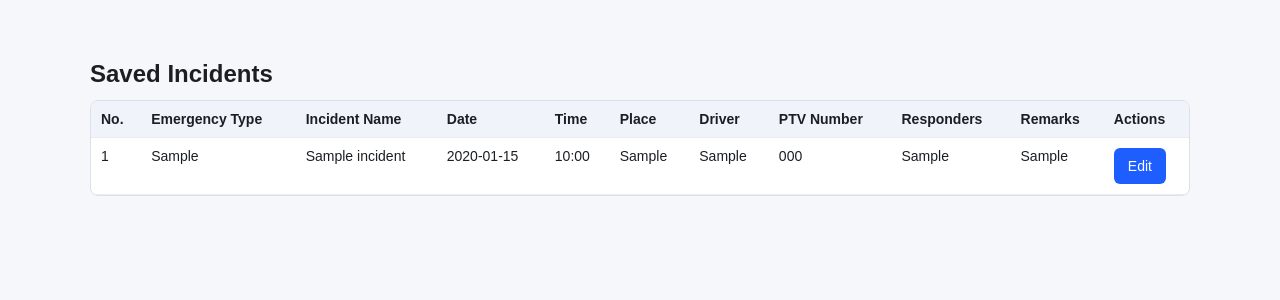
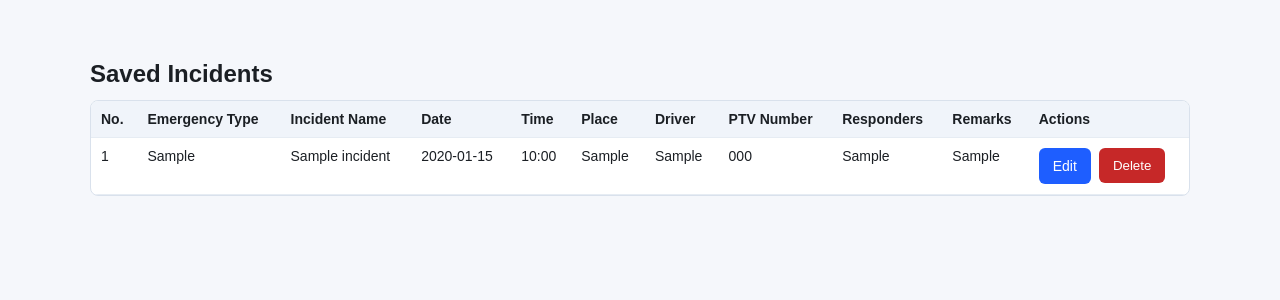
Before and after one commit to RigelKun/Incident_Report, a Flask app: page /database in a window 1280 px wide. Shown: the part 63-363 px from the top of the page. Run offline with Flask 3, Linux system fonts and the light colour scheme; tables that the repository leaves empty hold one stand-in row (values such as "Sample post").

Commit message:
Added Delete Function to Data entry

```diff
--- a/app.py
+++ b/app.py
@@ -160,6 +160,15 @@ def remove_all_incidents():
 	deleted_count = db.session.query(Incident).delete()
 	db.session.commit()
 	flash(f"{deleted_count} incident(s) deleted.", "success")
+	return redirect(url_for("database"))
+
+
+@app.route("/incident/<int:incident_id>/delete", methods=["POST"])
+def delete_incident(incident_id):
+	incident = Incident.query.get_or_404(incident_id)
+	db.session.delete(incident)
+	db.session.commit()
+	flash("Incident deleted successfully.", "success")
 	return redirect(url_for("database"))
 
 
--- a/static/css/database.css
+++ b/static/css/database.css
@@ -96,6 +96,12 @@ button {
 	margin: 0;
 }
 
+.row-actions {
+	display: flex;
+	gap: 8px;
+	align-items: center;
+}
+
 .button-danger {
 	padding: 10px 14px;
 	border: none;
--- a/templates/database.html
+++ b/templates/database.html
@@ -68,7 +68,19 @@
 						<td>{{ incident.ptv_number }}</td>
 						<td>{{ incident.responders }}</td>
 						<td>{{ incident.remarks }}</td>
-						<td><a href="{{ url_for('edit_incident', incident_id=incident.id) }}" class="button-link">Edit</a></td>
+						<td>
+							<div class="row-actions">
+								<a href="{{ url_for('edit_incident', incident_id=incident.id) }}" class="button-link">Edit</a>
+								<form
+									method="POST"
+									action="{{ url_for('delete_incident', incident_id=incident.id) }}"
+									class="inline-form"
+									onsubmit="return confirm('Delete this incident permanently?');"
+								>
+									<button type="submit" class="button-danger">Delete</button>
+								</form>
+							</div>
+						</td>
 					</tr>
 					{% else %}
 					<tr>
```
Also changed, not shown: instance/disaster.db.
